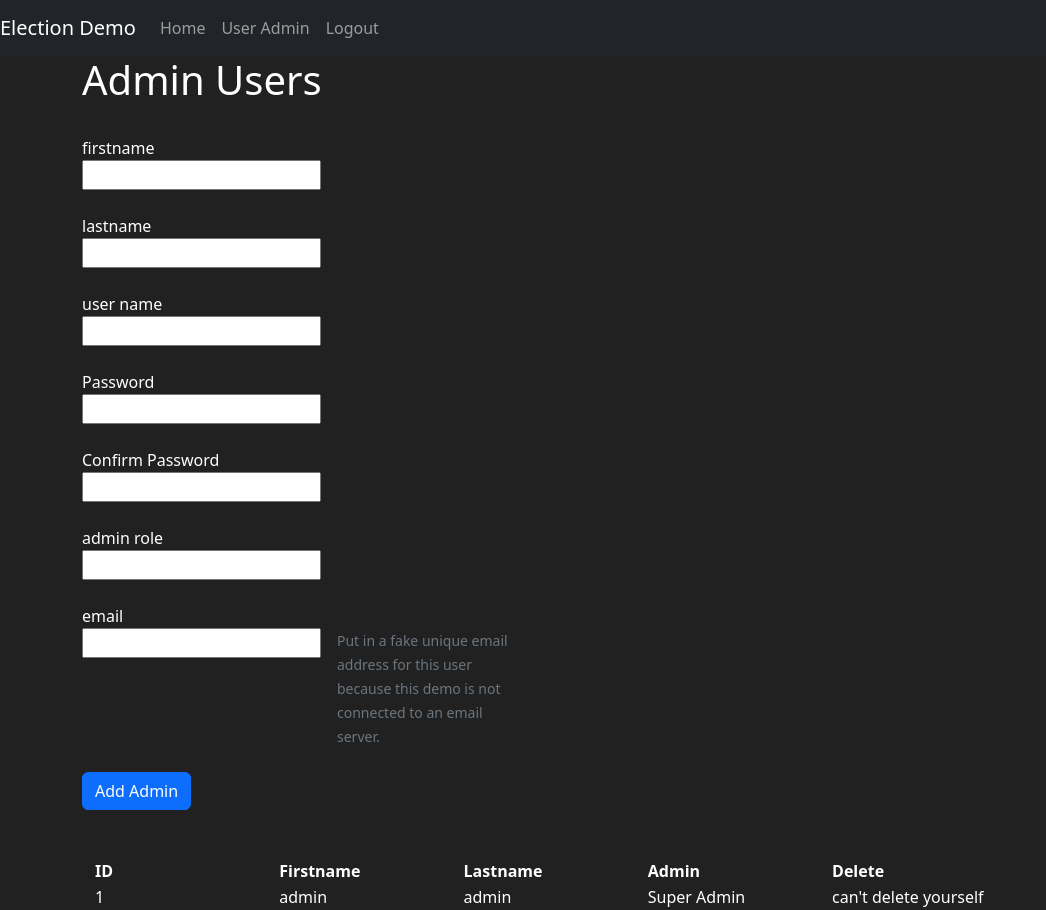
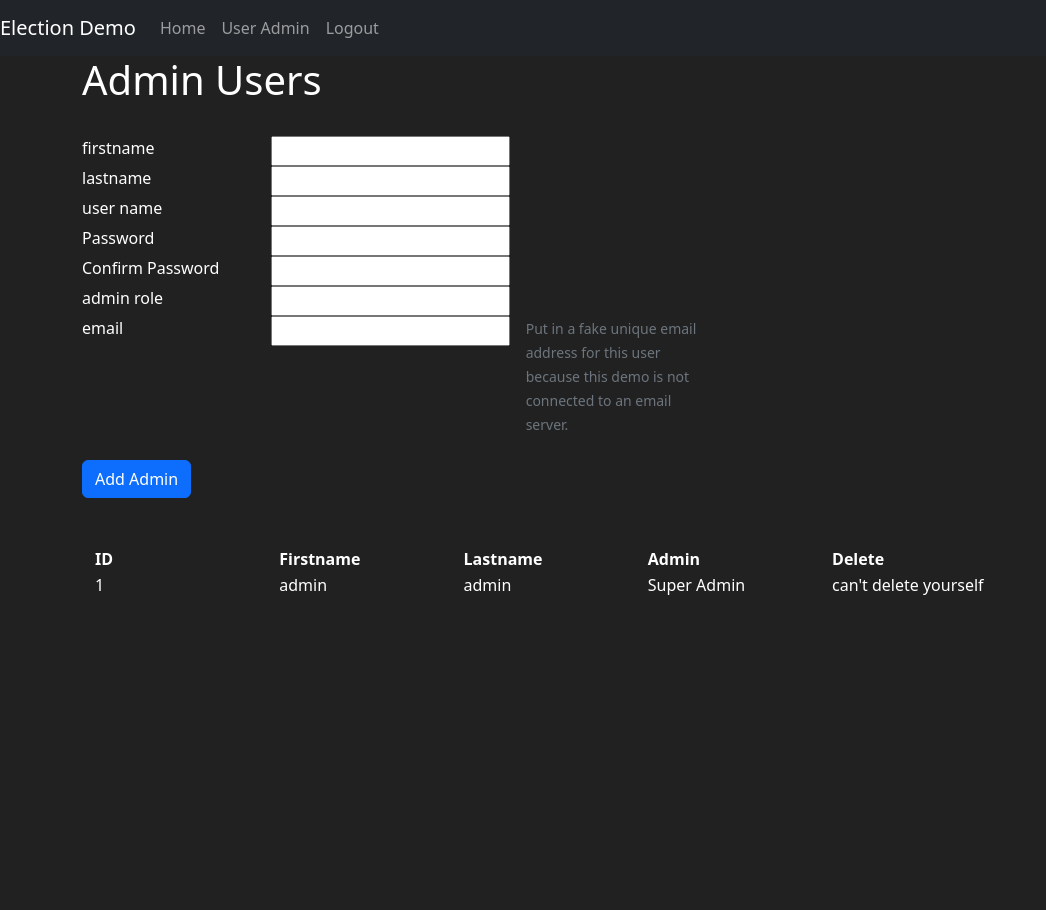
Before and after one commit to mpo6767/demo, a Flask app: page /user_admin in a window 1280 px wide. Shown: the whole page, without its empty margins (0-1046 px from the left). After the commit the page ends 595 px from the top, so only its background shows below. Run offline with Flask 3, Linux system fonts and the light colour scheme; a user stored in the database is signed in; data comes from the database, SQL or seed files in the repository; parts of the project's set-up code (start-up, migrations or seed data) failed here and were passed over; some libraries are stand-ins or nearby versions.

Commit message:
modified user html to fit on page

```diff
--- a/election1/templates/user.html
+++ b/election1/templates/user.html
@@ -14,79 +14,61 @@
         <div class="col-2 ">
           {{ form.user_firstname.label() }}
         </div>
-      </div>
-      <div class="row g-3 ">
         <div class="col-auto">
           {{ form.user_firstname(autocomplete="off") }}
         </div>
       </div>
-      <br>
+
+
       <div class="row g-3 ">
+        <div class="col-2 ">
           {{ form.user_lastname.label() }}
         </div>
-
-      <div class="row g-3 ">
         <div class="col-auto">
           {{ form.user_lastname(autocomplete="off") }}
         </div>
       </div>
-      <br>
       <div class="row g-3 ">
         <div class="col-2 ">
           {{ form.user_so_name.label() }}
         </div>
-      </div>
-      <div class="row g-3 ">
+
         <div class="col-auto">
           {{ form.user_so_name(autocomplete="off") }}
         </div>
-
       </div>
-
-      <br>
       <div class="row g-3 ">
         <div class="col-2 ">
           {{ form.user_pass.label() }}
         </div>
-      </div>
-      <div class="row g-3 ">
+
         <div class="col-auto">
           {{ form.user_pass(autocomplete="off") }}
         </div>
       </div>
-
-      <br>
       <div class="row g-3">
         <div class="col-2">
           {{ form.confirm_password.label() }}
         </div>
-      </div>
-      <div class="row g-3 ">
+
         <div class="col-auto">
-          {{ form.confirm_password}}
+          {{ form.confirm_password }}
         </div>
       </div>
-
-
-  <br>
-
       <div class="row g-3 ">
         <div class="col-2 ">
           {{ form.id_admin_role.label() }}
         </div>
-  </div>
-  <div class="row g-3 ">
+
         <div class="col-auto">
           {{ form.id_admin_role(autocomplete="off") }}
         </div>
       </div>
-  <br>
       <div class="row g-3 ">
         <div class="col-2 ">
           {{ form.user_email.label() }}
         </div>
-  </div>
-  <div class="row g-3 ">
+
         <div class="col-auto">
           {{ form.user_email(autocomplete="off") }}
         </div>
```
Lines whose indentation alone changed are shown as unchanged.
